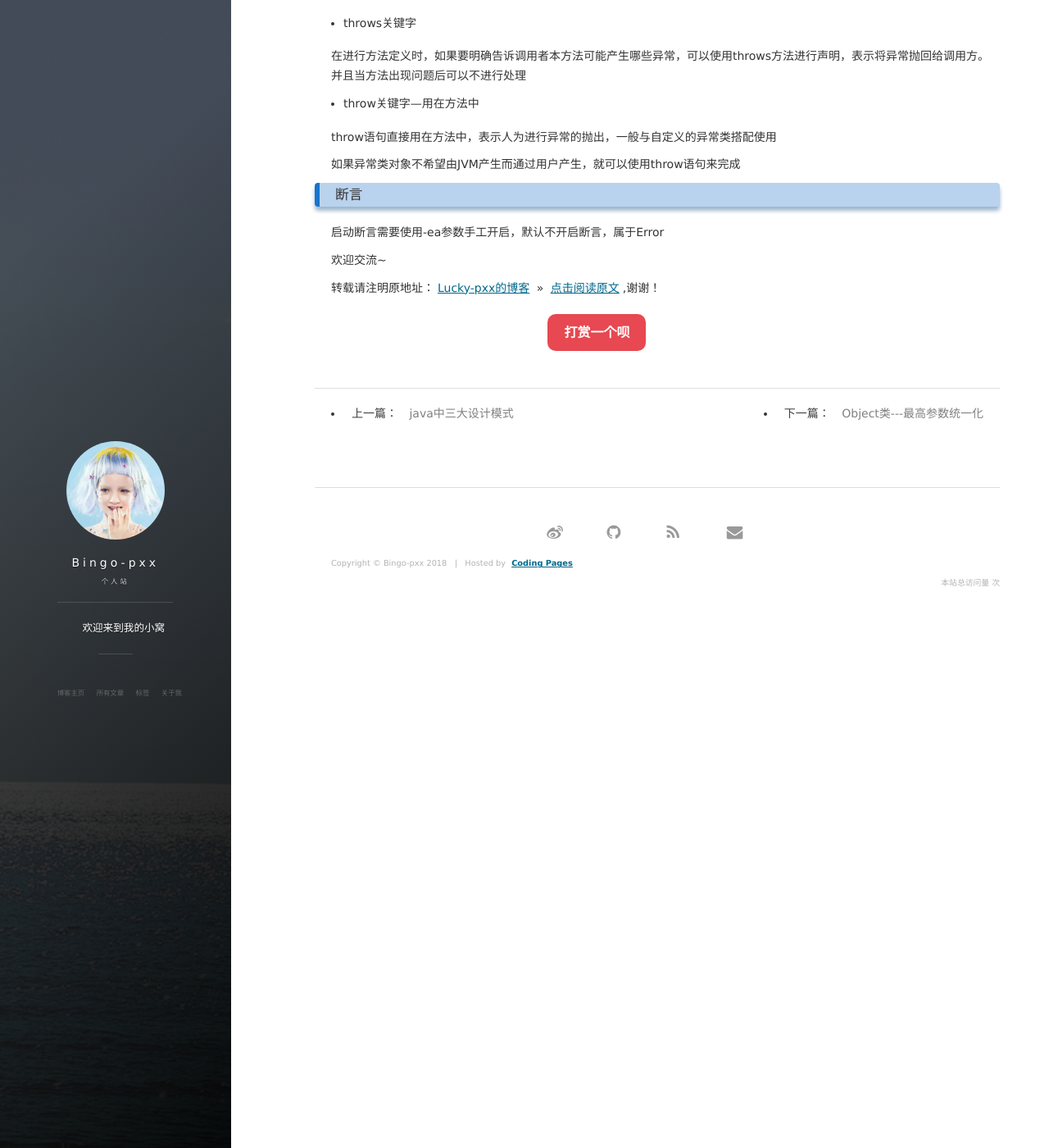
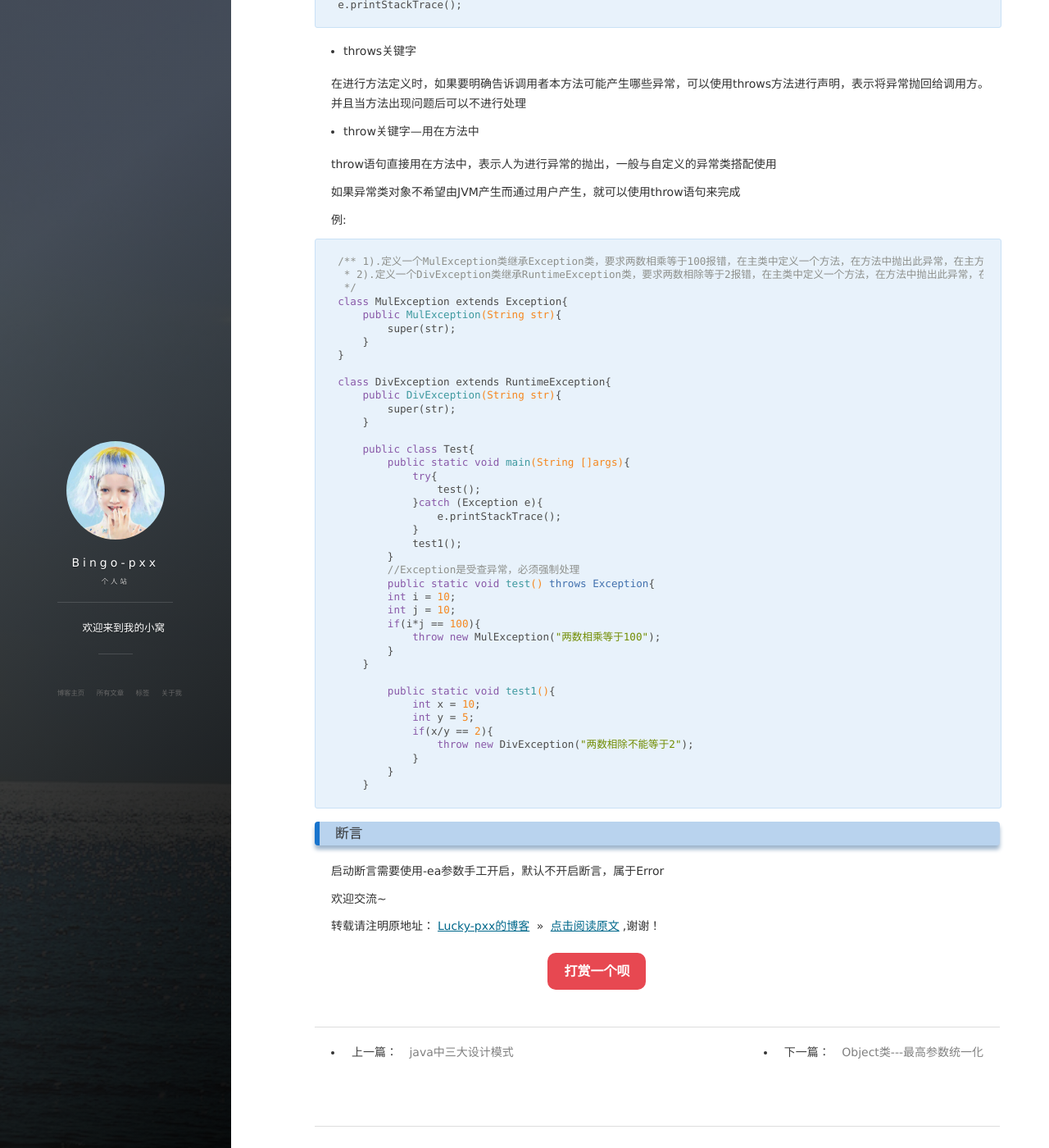
Before and after one commit to luckypxx/luckypxx, a Jekyll site: the page built from _posts/2018-10-29-java中的包与模块.md, in a window 1280 px wide and 1400 px high, scrolled down 1729 px. Shown: the whole window at 82% size. Built offline with Jekyll 4.4.1, drawn with Linux system fonts in a browser that asks for light colours; nearby versions of some CDN libraries; comment, search, counter and statistics services are not loaded; some of the changed text lies outside the part shown.

Commit message:
模块、包、异常、断言

````diff
--- a/_posts/2018-10-29-java中的包与模块.md
+++ b/_posts/2018-10-29-java中的包与模块.md
@@ -46,7 +46,9 @@ javac -d . ./*.java
 
 **java.util:**java提供的工具程序包，类集（ArrayList、HashMap）
 
-**java.util.concurrent：**
+**java.util.concurrent**
+
+在JDK1.8中，接口中的方法用default修饰，方法可以有方法体
 
 ### 继承访问权限---protected
 
@@ -102,6 +104,53 @@ throw语句直接用在方法中，表示人为进行异常的抛出，一般与
 
 如果异常类对象不希望由JVM产生而通过用户产生，就可以使用throw语句来完成
 
+例:
+
+```java
+/** 1).定义一个MulException类继承Exception类，要求两数相乘等于100报错，在主类中定义一个方法，在方法中抛出此异常，在主方法观察结果。
+ * 2).定义一个DivException类继承RuntimeException类，要求两数相除等于2报错，在主类中定义一个方法，在方法中抛出此异常，在主方法观察结果。
+ */
+class MulException extends Exception{
+    public MulException(String str){
+        super(str);
+    }
+}
+
+class DivException extends RuntimeException{
+    public DivException(String str){
+        super(str);
+    }
+
+    public class Test{
+        public static void main(String []args){
+            try{
+                test();
+            }catch (Exception e){
+                e.printStackTrace();
+            }
+            test1();
+        }
+        //Exception是受查异常，必须强制处理
+        public static void test() throws Exception{
+        int i = 10;
+        int j = 10;
+        if(i*j == 100){
+            throw new MulException("两数相乘等于100");
+        }
+    }
+
+        public static void test1(){
+            int x = 10;
+            int y = 5;
+            if(x/y == 2){
+                throw new DivException("两数相除不能等于2");
+            }
+        }
+    }
+```
+
+
+
 ### 断言
 
 启动断言需要使用-ea参数手工开启，默认不开启断言，属于Error
````
